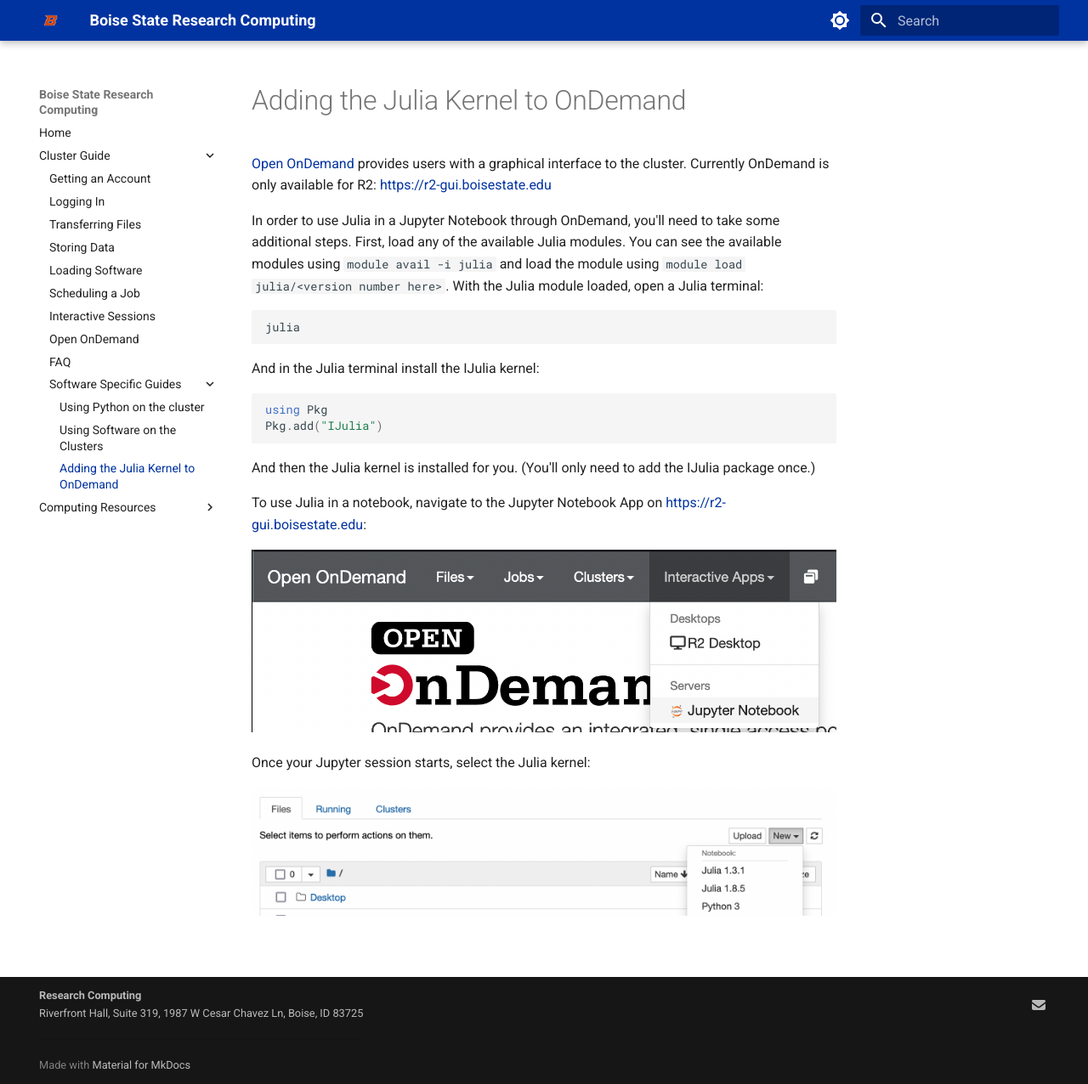
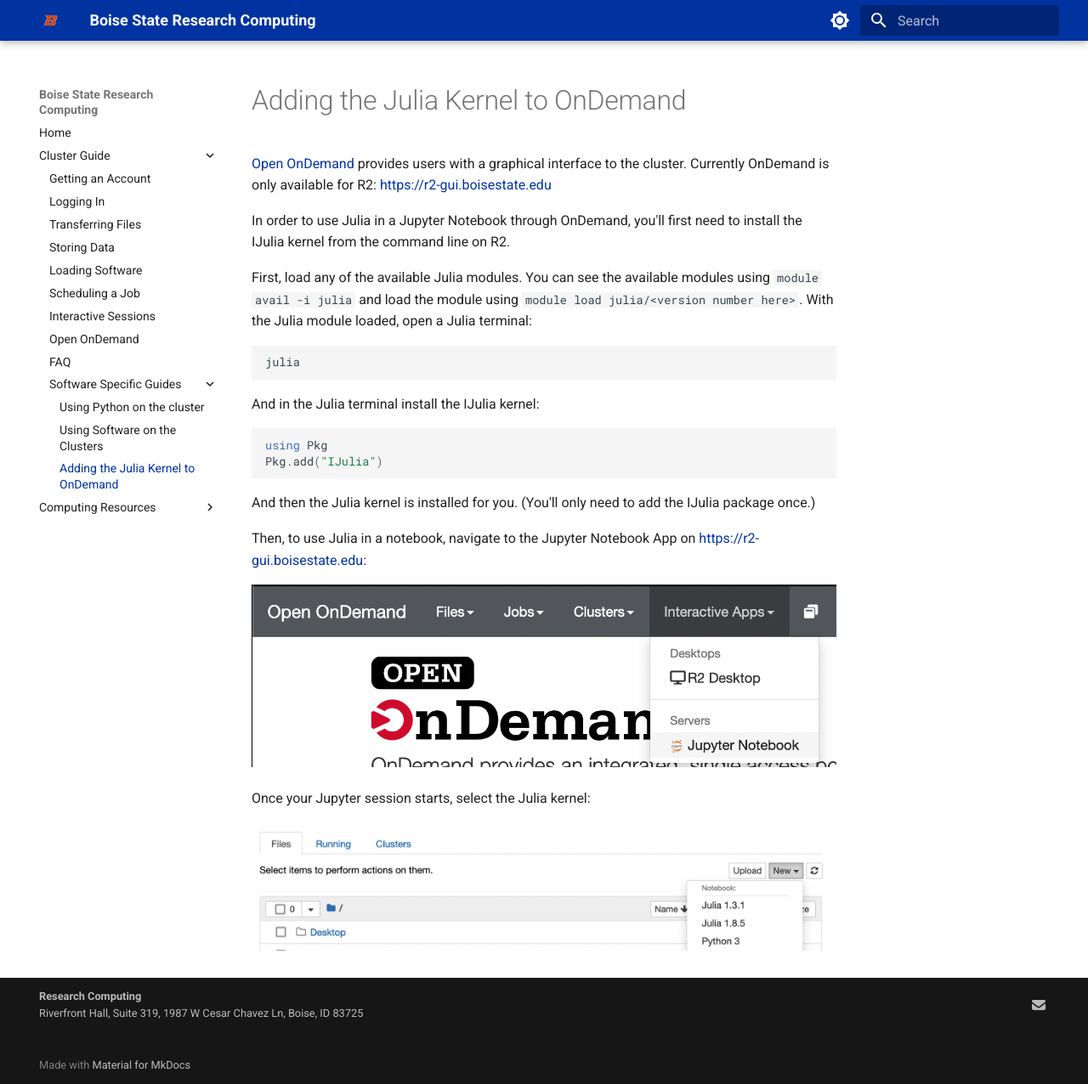
Before and after one commit to bsurc/docs, an MkDocs documentation site: the page built from docs/julia.md, in a window 1280 px wide and 1276 px high. Shown: the whole window at 85% size. Built offline with MkDocs 1.6.1 and Material for MkDocs 9.7.7, drawn with Linux system fonts in a browser that asks for light colours.

Commit message:
Update julia.md
it wasn't clear to me on first pass that I needed to install IJulia from the command line. Changes here to clarify.

```diff
--- a/docs/julia.md
+++ b/docs/julia.md
@@ -3,7 +3,8 @@
 [Open OnDemand](https://openondemand.org/) provides users with a graphical interface to the cluster.
 Currently OnDemand is only available for R2: [https://r2-gui.boisestate.edu](https://r2-gui.boisestate.edu)
 
-In order to use Julia in a Jupyter Notebook through OnDemand, you'll need to take some additional steps.
+In order to use Julia in a Jupyter Notebook through OnDemand, you'll first need to install the IJulia kernel from the command line on R2.
+
 First, load any of the available Julia modules.
 You can see the available modules using `module avail -i julia` and load the module using `module load julia/<version number here>`.
 With the Julia module loaded, open a Julia terminal:
@@ -18,7 +19,7 @@ Pkg.add("IJulia")
 And then the Julia kernel is installed for you.
 (You'll only need to add the IJulia package once.)
 
-To use Julia in a notebook, navigate to the Jupyter Notebook App on [https://r2-gui.boisestate.edu](https://r2-gui.boisestate.edu):
+Then, to use Julia in a notebook, navigate to the Jupyter Notebook App on [https://r2-gui.boisestate.edu](https://r2-gui.boisestate.edu):
 
 ![Navigate to the Jupyter Notebook App](images/ood-notebook.png)
 
```
